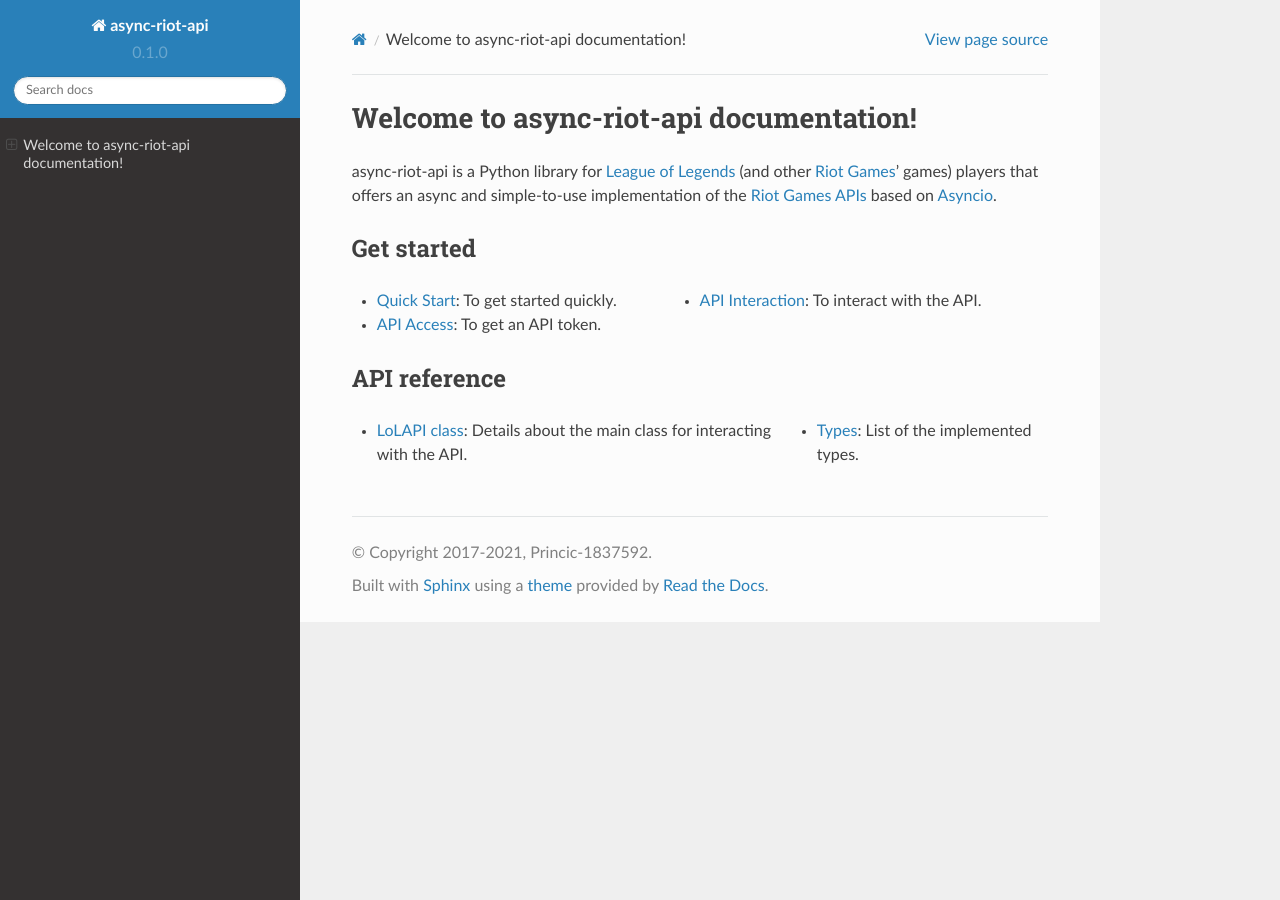
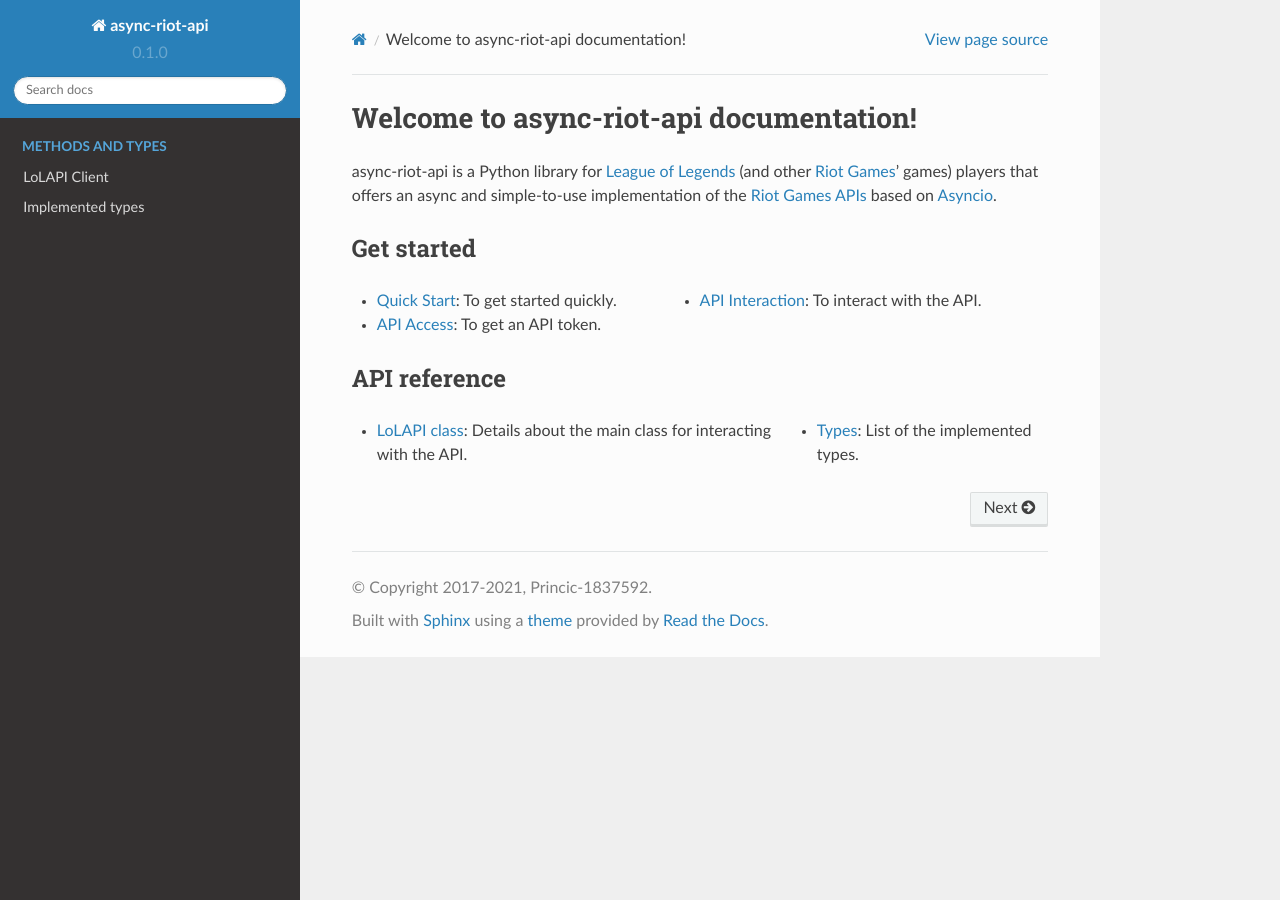
Before and after one commit to Princic-1837592/async-riot-api, a Sphinx documentation site: the page built from docs/source/index.rst, in a window 1280 px wide. Built offline with Sphinx 7.4.7 and the Read the Docs theme 2.0.0, drawn with Linux system fonts in a browser that asks for light colours.

```diff
--- a/docs/source/api/lolapi.rst
+++ b/docs/source/api/lolapi.rst
@@ -3,4 +3,3 @@ LoLAPI Client
 
 .. autoclass:: async_riot_api.LoLAPI()
     :members:
-    :show-inheritance:
--- a/docs/source/index.rst
+++ b/docs/source/index.rst
@@ -23,6 +23,13 @@ API reference
     - :doc:`LoLAPI class <api/lolapi>`: Details about the main class for interacting with the API.
     - :doc:`Types <api/types>`: List of the implemented types.
 
+.. toctree::
+    :hidden:
+    :caption: Methods and types
+
+    api/lolapi
+    api/types
+
 .. _Riot Games: https://www.riotgames.com/
 .. _League of Legends: https://www.leagueoflegends.com/
 .. _Riot Games APIs: https://developer.riotgames.com/
```
